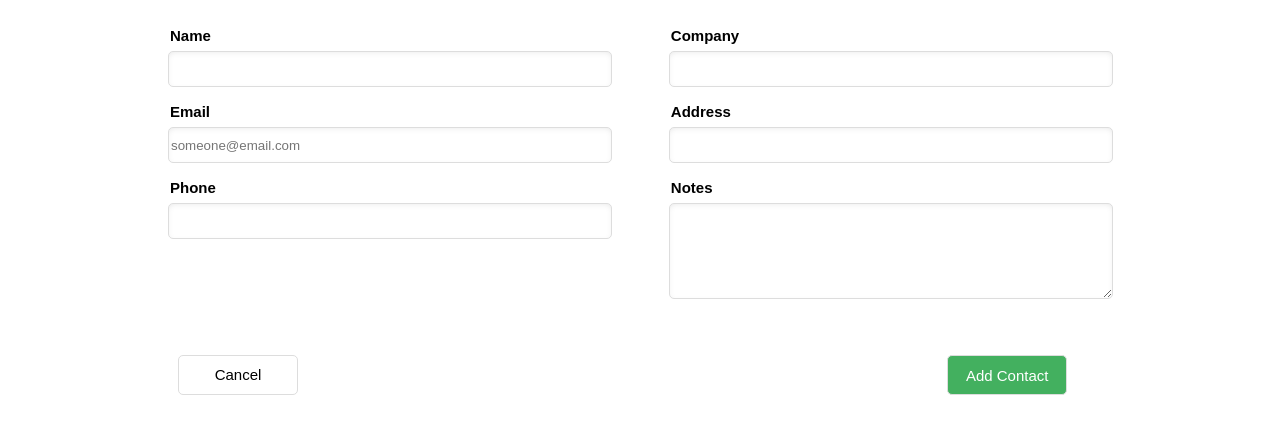
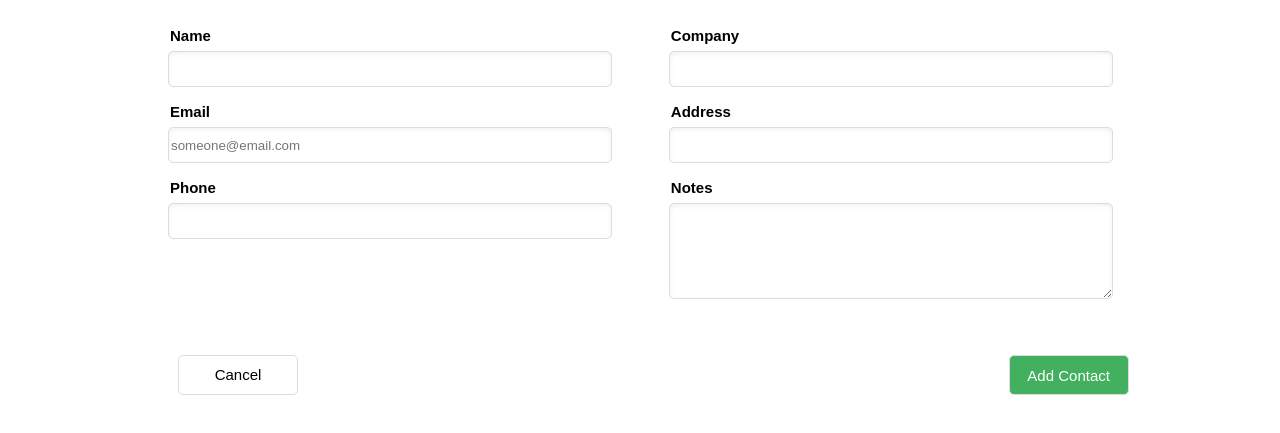
Before and after one commit to yuyuan90/dailytool, a plain HTML site: page add-test.html in a window 1280 px wide. Shown: the part 133-566 px from the top of the page. Drawn offline with Linux system fonts and the light colour scheme.

Commit message:
Update add-contacts.css

```diff
--- a/css/add-contacts.css
+++ b/css/add-contacts.css
@@ -148,7 +148,7 @@ textarea{
     padding-top: 10px;
 }
 .bottom-button button{
-    left: 80%;
+    left: 86%;
     background: rgb(67,176,95);
     color: white;
 }
```
